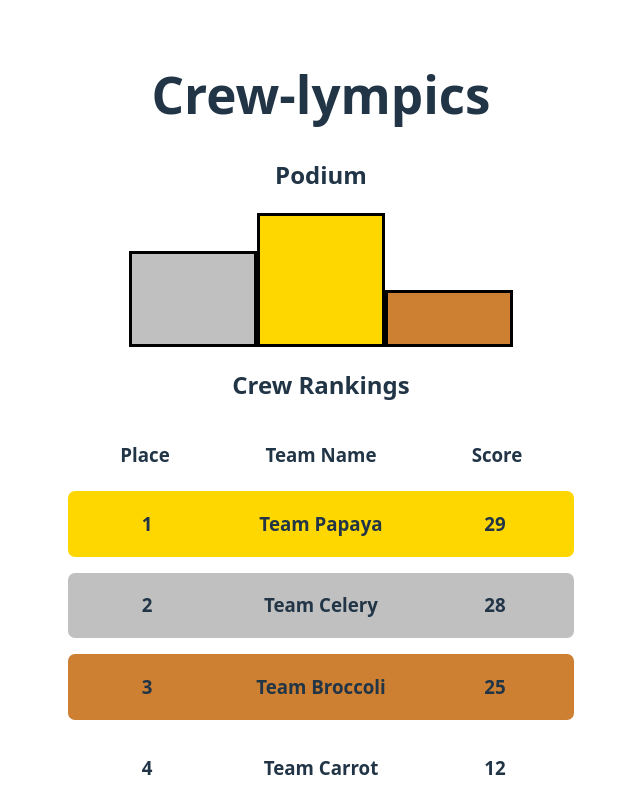
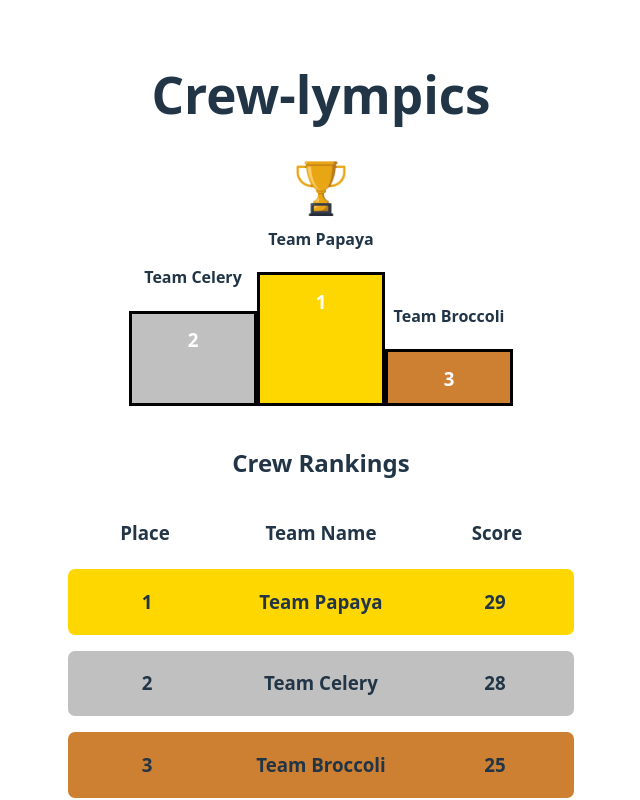
Before and after one commit to mathewacarter29/crewlympics, a React (Vite) app: page / in a window 1280 px wide. Shown: the top 800 px of the page, without its empty margins (319-959 px from the left). Built offline with nearby package versions, Linux system fonts and the light colour scheme.

Commit message:
finish podium

```diff
--- a/src/components/Podium/Podium.module.css
+++ b/src/components/Podium/Podium.module.css
@@ -2,27 +2,39 @@
   width: 75%;
   display: flex;
   flex-direction: row;
-  align-items: baseline;
+  align-items: end;
   margin: auto;
 }
 
 .pedestal {
   width: calc(100% / 3);
+}
+
+.pedestal h3 {
+  color: #ffffff;
+  margin-top: 1vw;
+}
+
+.first {
+  height: 10vw;
+  min-height: 100px;
+  background-color: gold;
   border: solid;
   border-color: black;
 }
 
-.first {
-  height: 10vw;
-  background-color: gold;
-}
-
 .second {
   height: 7vw;
+  min-height: 70px;
   background-color: silver;
+  border: solid;
+  border-color: black;
 }
 
 .third {
   height: 4vw;
-  background-color: #CD7F32;
+  min-height: 40px;
+  background-color: #cd7f32;
+  border: solid;
+  border-color: black;
 }
--- a/src/components/Podium/Podium.tsx
+++ b/src/components/Podium/Podium.tsx
@@ -1,5 +1,6 @@
 import type { Team } from "../../api/getTeamData";
-import classes from './Podium.module.css'
+import classes from "./Podium.module.css";
+import trophy from '../../../public/trophy.png';
 
 interface PodiumProps {
   // this should be a sorted list of the top 3 teams
@@ -8,13 +9,29 @@ interface PodiumProps {
 
 const Podium = (props: PodiumProps) => {
   const { finalists } = props;
-  return (
+  return finalists.length === 3 ? (
     <div className={classes.container}>
-      <div className={[classes.second, classes.pedestal].join(" ")}></div>
-      <div className={[classes.first, classes.pedestal].join(" ")}></div>
-      <div className={[classes.third, classes.pedestal].join(" ")}></div>
+      <div className={classes.pedestal}>
+        <h4>{finalists[1].name}</h4>
+        <div className={classes.second}>
+          <h3>2</h3>
+        </div>
+      </div>
+      <div className={classes.pedestal}>
+        <img src={trophy} alt="trophy-image" style={{width: '50%'}}/>
+        <h4 style={{marginTop: '0px'}}>{finalists[0].name}</h4>
+        <div className={classes.first}>
+          <h3>1</h3>
+        </div>
+      </div>
+      <div className={classes.pedestal}>
+        <h4>{finalists[2].name}</h4>
+        <div className={classes.third}>
+          <h3>3</h3>
+        </div>
+      </div>
     </div>
-  );
+  ) : null;
 };
 
 export default Podium;
--- a/src/components/TeamTracker/TeamTracker.tsx
+++ b/src/components/TeamTracker/TeamTracker.tsx
@@ -12,7 +12,7 @@ const TeamTracker = () => {
   const TEAM_SCORE_GRID_SIZE = 4;
   useEffect(() => {
     // 1. get team data (name and score)
-    let teamsData = getTeamData()
+    let teamsData = getTeamData();
     // 2. sort data by score
     teamsData.sort((a, b) => b.score - a.score);
     setTeams(teamsData);
@@ -20,8 +20,9 @@ const TeamTracker = () => {
 
   return (
     <div>
-      <h2>Podium</h2>
-      <Podium finalists={teams.slice(0, 3)}/>
+      <div style={{ marginBottom: "3vw" }}>
+        <Podium finalists={teams.length >= 3 ? teams.slice(0, 3) : []} />
+      </div>
       <h2>Crew Rankings</h2>
       <div>
         <Grid container spacing={2}>
```
Also changed, not shown: public/trophy.png (added).
